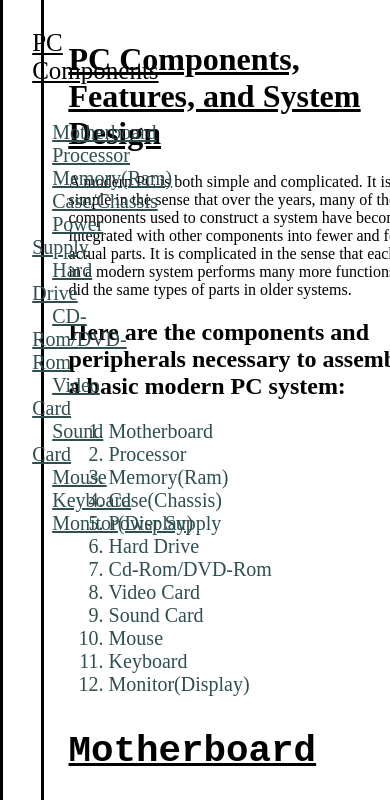
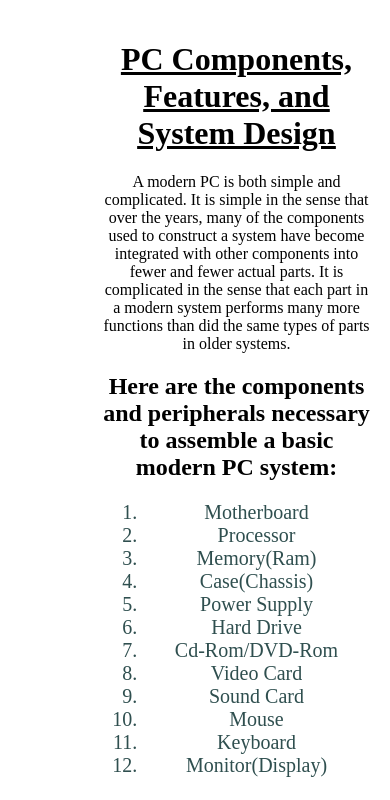
Before and after one commit to jrmoore524/TechnicalDocumentationPage, a plain HTML site: page index.html in a window 390 px wide. Shown: the top 800 px of the page. Drawn offline with Linux system fonts and the light colour scheme; grey boxes are pictures that could not be loaded.

Commit message:
media query update

```diff
--- a/style.css
+++ b/style.css
@@ -69,14 +69,11 @@ h1 {
   font-size: 10px;
 }
 
-/* Stack the layout on small viewports. */
-@media all and (max-width: 575px) {
-  body {
-    grid-template-areas:
-      "nav main"
-      "nav main"
-      "footer footer";
-    grid-template-rows: 80px 1fr 70px;
-    grid-template-columns: 1fr;
- }
+@media only screen and (max-width: 480px) {
+  nav {
+  display: none;
+  }
+  body, main, footer {
+    text-align: center;
+  }
 }
```
